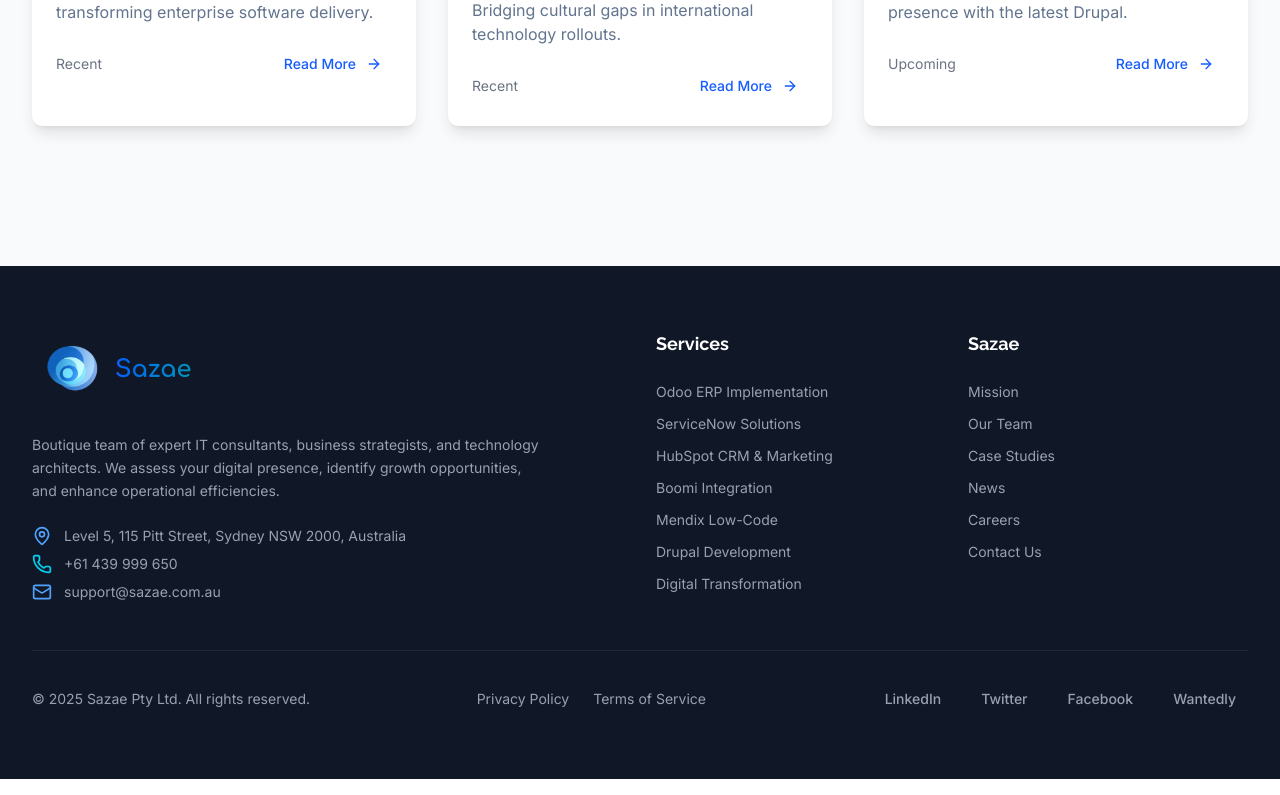
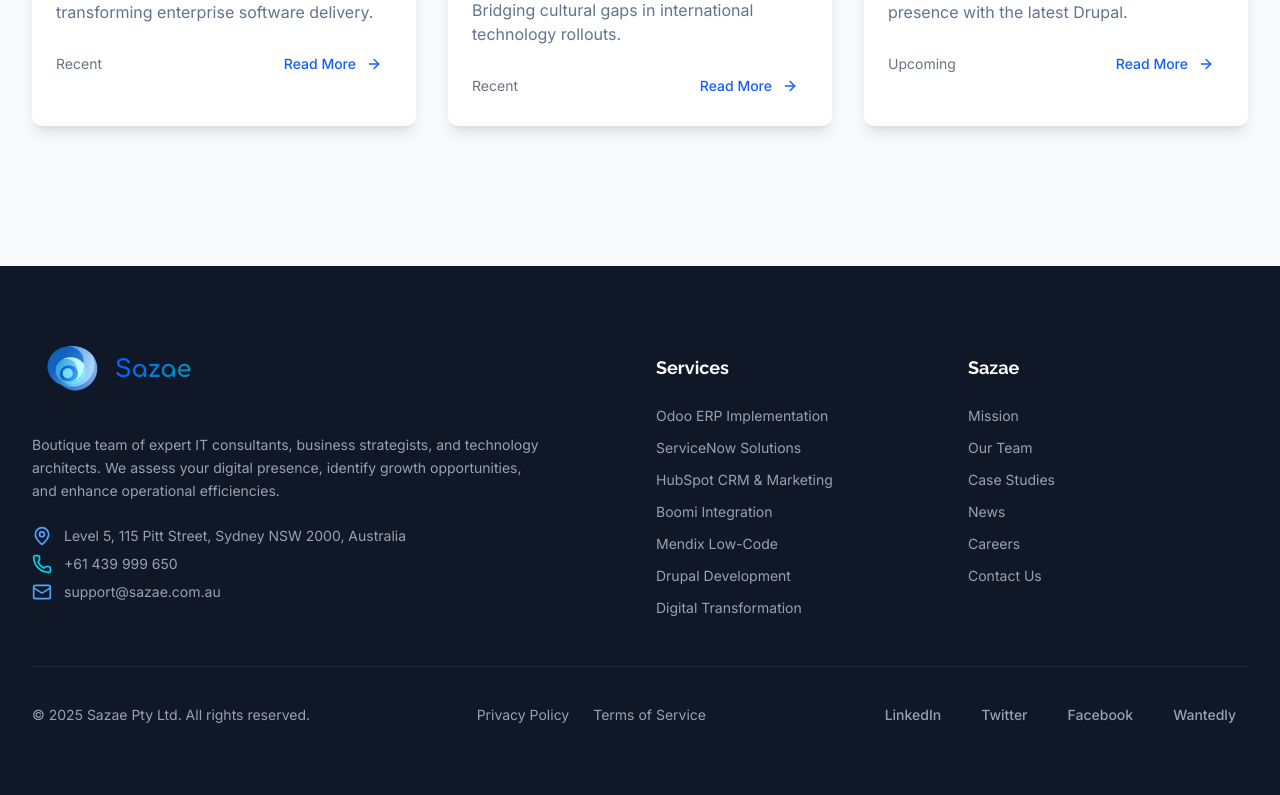
Before and after one commit to chun-eric/sazae_v2, a Next.js app: page /news in a window 1280 px wide. Shown: the part 1691-2486 px from the top of the page. Built offline with nearby package versions, Linux system fonts and the light colour scheme.

Commit message:
add extra top padding

```diff
--- a/src/components/Footer.tsx
+++ b/src/components/Footer.tsx
@@ -55,7 +55,7 @@
             </div>
           </div>
 
-          <div className="">
+          <div className="mt-6">
             <h3 className="text-lg font-semibold mb-6 text-white">Services</h3>
             <ul className="space-y-3 text-gray-400">
               <li className="hover:text-blue-400 transition-colors cursor-pointer text-sm">
@@ -82,7 +82,7 @@
             </ul>
           </div>
 
-          <div>
+          <div className="mt-6">
             <h3 className="text-lg font-semibold mb-6 text-white">Sazae</h3>
             <ul className="space-y-3 text-gray-400">
               <li className="hover:text-blue-400 transition-colors cursor-pointer text-sm">
--- a/src/components/GetinContact.tsx
+++ b/src/components/GetinContact.tsx
@@ -15,7 +15,7 @@
   return   (
 
         <div className="text-center pt-16 pb-16 px-6">
-          <div className="bg-white rounded-2xl shadow-lg p-8 border border-blue-100 md:max-w-4xl mx-auto max-w-xl pb-12">
+          <div className="bg-white rounded-2xl shadow-sm p-8 border border-blue-100 md:max-w-4xl mx-auto max-w-xl pb-12">
             <h3 className="text-2xl font-bold text-gray-900 mb-4 pt-4">
               Ready to Scale Your Japanese Business Globally?
             </h3>
--- a/src/components/Hero.tsx
+++ b/src/components/Hero.tsx
@@ -5,7 +5,7 @@
 
 const Hero = () => {
   return (
-    <section className="pt-40 sm:pt-32 lg:pt-44 pb-20 lg:pb-30 px-4 sm:px-6 lg:px-8 relative overflow-hidden">
+    <section className="pt-40 sm:pt-32 lg:pt-60 pb-20 lg:pb-30 px-4 sm:px-6 lg:px-8 relative overflow-hidden">
       {/* Background Elements */}
       <div className="absolute inset-0 bg-gradient-to-br from-blue-500/5 via-cyan-500/5 to-transparent"></div>
       <div className="absolute top-20 right-10 w-72 h-72 bg-gradient-to-br from-blue-400/10 to-cyan-400/10 rounded-full blur-3xl"></div>
--- a/src/components/PlatformExpert.tsx
+++ b/src/components/PlatformExpert.tsx
@@ -147,7 +147,7 @@
 
         {/* Geographic Coverage Visual */}
    <div className="flex justify-center mb-16 px-4">
-  <div className="bg-white rounded-2xl shadow-lg p-4 sm:p-6 md:p-8 border border-blue-100 w-full max-w-4xl">
+  <div className=" p-4 sm:p-6 md:p-8  w-full max-w-2xl">
     <div className="flex flex-col md:flex-row md:items-center md:justify-center md:space-x-8 space-y-6 md:space-y-0">
 
       {/* Japan */}
```
